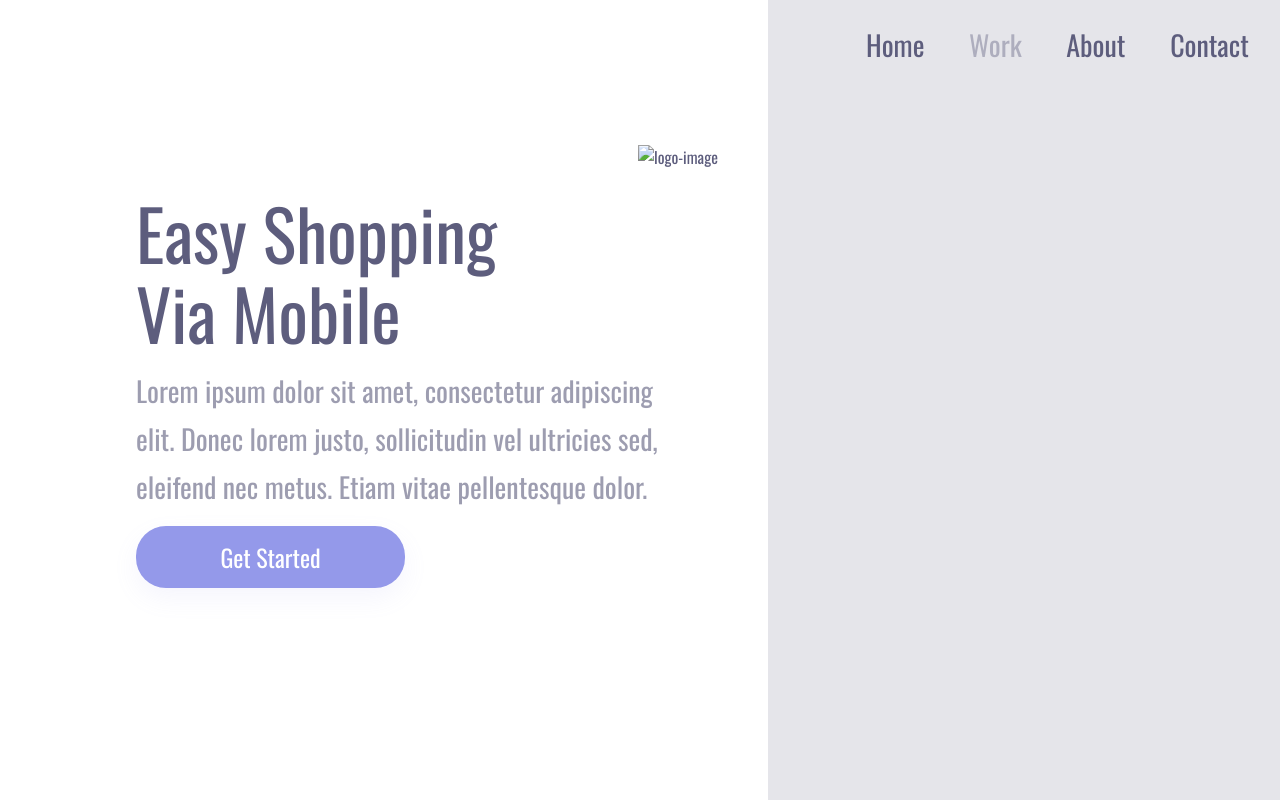
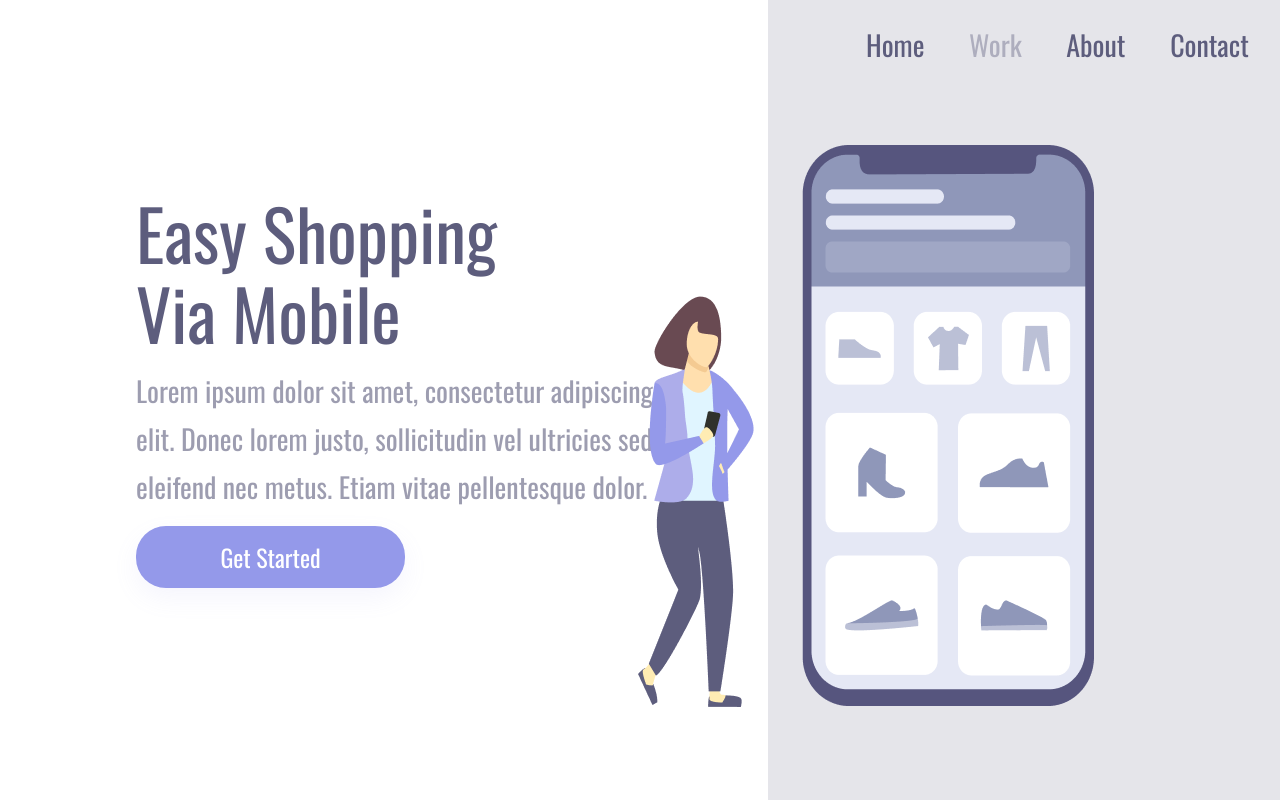
Before and after one commit to ruangomes1/Easy-Shopping, a plain HTML site: page index.html in a window 1280 px wide. Drawn offline with nearby package versions, Linux system fonts and the light colour scheme; the site is published under a folder, as on GitHub Pages, so addresses that start at the root find nothing.

Commit message:
Update index.html

```diff
--- a/index.html
+++ b/index.html
@@ -25,7 +25,7 @@
                 <a>About</a>
                 <a>Contact</a>
             </header>
-            <img src="/assest/girl-cellphone.png" alt="logo-image">
+            <img src="./assest/girl-cellphone.png" alt="logo-image">
         </section>
     </div>
 </body>
```
